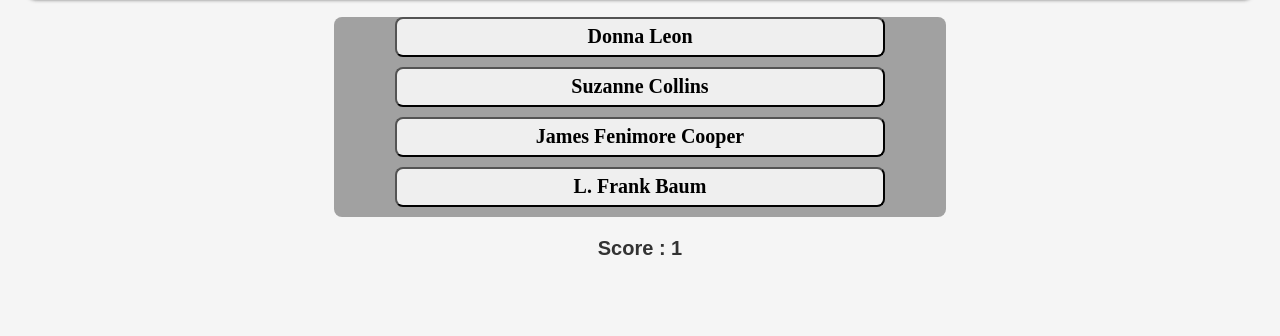
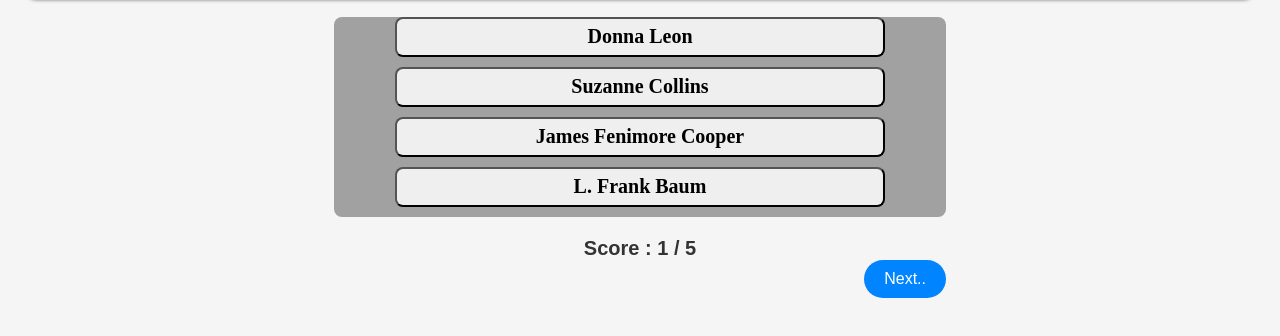
Before and after one commit to Keerthikumarreddy-kanchamreddy/DOM-Manipulation, a plain HTML site: page Quiz App/index.html in a window 1280 px wide. Both pictures are taken after a click on the button "Three". Shown: the part 174-510 px from the top of the page. Drawn offline with Linux system fonts and the light colour scheme.

Commit message:
Added next button and implemented functionality to skip a question

```diff
--- a/Quiz App/index.html
+++ b/Quiz App/index.html
@@ -11,6 +11,9 @@
   <div id="question"></div>
   <div id="options"></div>
   <div id="score"></div>
+  <div id="btn">
+    <button id="next">Next..</button>
+    </div>
   <script src="quiz.js"></script>
 </body>
 
--- a/Quiz App/quiz.js
+++ b/Quiz App/quiz.js
@@ -52,6 +52,7 @@ const quesJSON = [
 
     let score =0;
     let currentQuestion =0; //to keep track of questions
+    let totalScore = quesJSON.length; //total score depending up on the length of JSON
 
 // fetching the question element from the HTML document
     const questionElement  = document.getElementById('question');
@@ -61,6 +62,15 @@ const quesJSON = [
 
 // fetching the options element from the HTML document
     const scoreElement = document.getElementById('score');
+
+// fetching the button element from the HTML document
+    const nextElement = document.getElementById('next');
+
+// adding an event listener to the next button
+    nextElement.addEventListener("click", () => {
+      nextQuestion();
+      scoreElement.textContent = `Score : ${score} / ${totalScore}`;
+    })
 
     function showQuestion(){
 
@@ -91,7 +101,7 @@ const quesJSON = [
             }
 
     //displaying the score after user picks a choice
-            scoreElement.textContent = `Score : ${score}`;
+            scoreElement.textContent = `Score : ${score} / ${totalScore}`;
             nextQuestion();  //calling the function to display next question
           });
 
@@ -105,6 +115,7 @@ function nextQuestion(){
   optionsElement.textContent='';  //setting the text content of options for next question as empty
   if(currentQuestion >= quesJSON.length){  //condition to check the last question in the JSON
     questionElement.textContent = 'Quiz completed';
+    nextElement.remove(); //removing the next button after quiz completion
   }else{
     showQuestion();  //displaying the next question
   }
```
